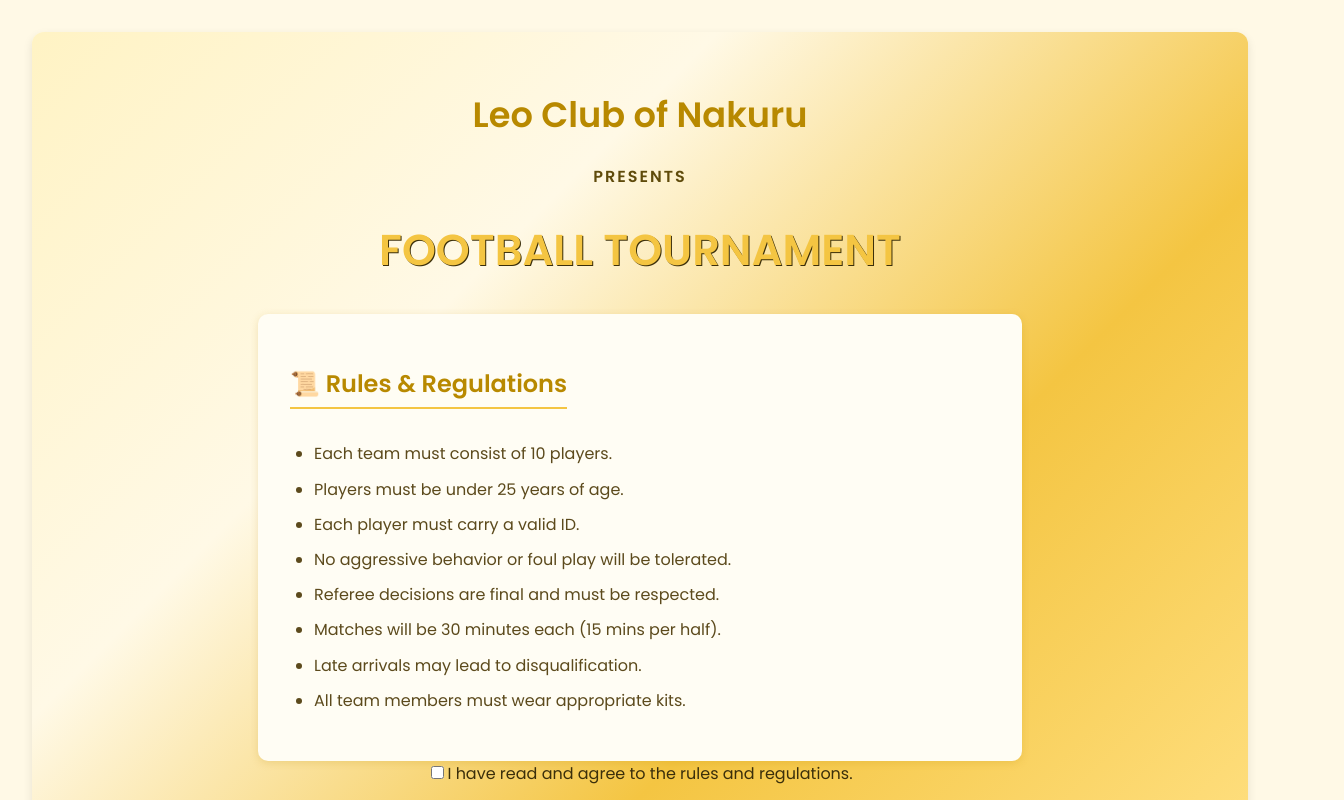
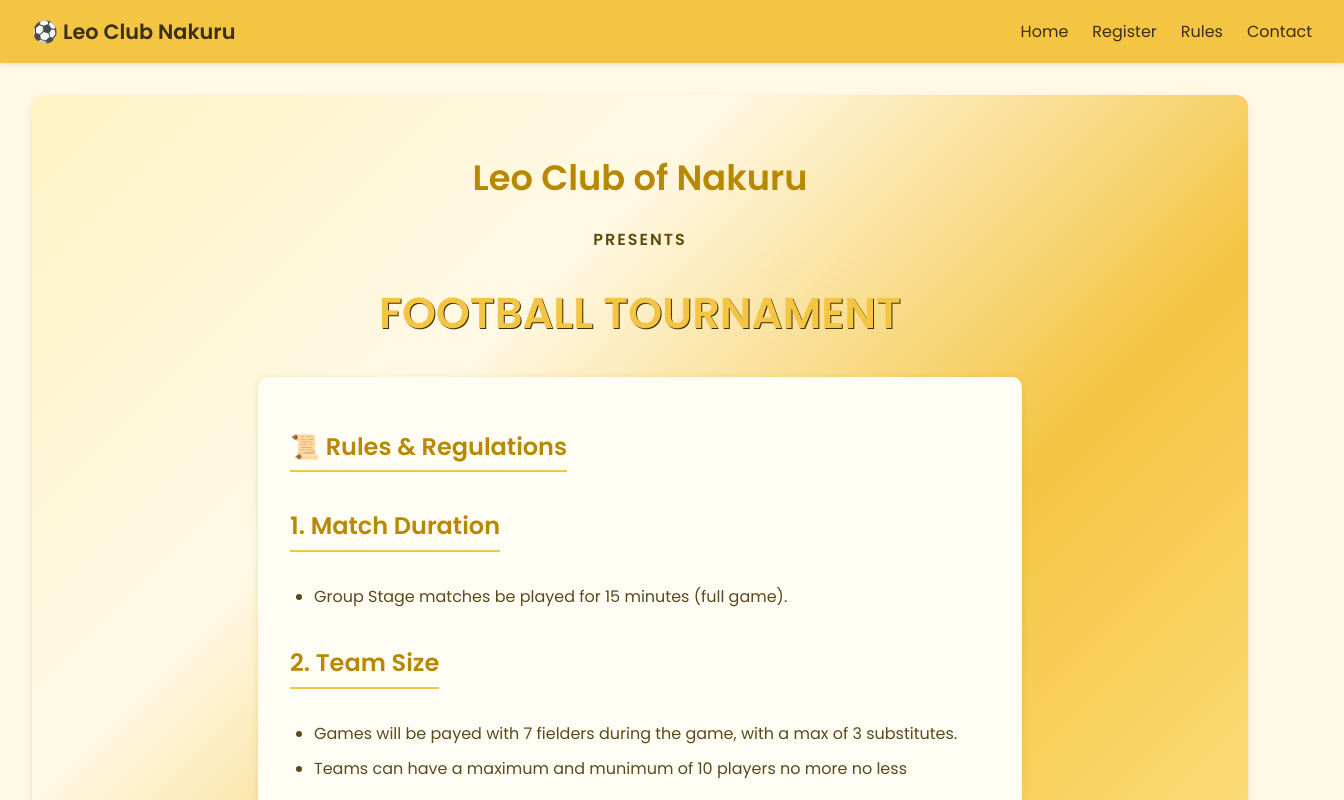
Before and after one commit to patel-vansh1607/lcon-, a React (Create React App) app: page / in a window 1280 px wide. Shown: the top 800 px of the page, 1344 px wide, since content can reach past the window. Built offline with nearby package versions, Linux system fonts and the light colour scheme.

Commit message:
adding rules

```diff
--- a/src/components/Tournament.js
+++ b/src/components/Tournament.js
@@ -1,6 +1,7 @@
 import "../styles/Tournament.css";
 import { useEffect, useState } from "react";
 import { redirect } from "react-router-dom";
+import Navbar from "./Navbar";
 
 const TournamentPage = () => {
     const [agreed, setAgreed] = useState(false);
@@ -18,22 +19,22 @@
 }, [agreed])
   return (
     <>
+        <Navbar/>
       <div className="main-div">
         <h1 className="club-name">Leo Club of Nakuru</h1>
         <h2 className="presents">PRESENTS</h2>
         <h1 className="tournament-title">FOOTBALL TOURNAMENT</h1>
 
         <div className="rules-section">
-          <h2>📜 Rules & Regulations</h2>
+          <h2>📜 Rules & Regulations</h2><br></br>
+          <h2>1. Match Duration</h2>
           <ul>
-            <li>Each team must consist of 10 players.</li>
-            <li>Players must be under 25 years of age.</li>
-            <li>Each player must carry a valid ID.</li>
-            <li>No aggressive behavior or foul play will be tolerated.</li>
-            <li>Referee decisions are final and must be respected.</li>
-            <li>Matches will be 30 minutes each (15 mins per half).</li>
-            <li>Late arrivals may lead to disqualification.</li>
-            <li>All team members must wear appropriate kits.</li>
+            <li>Group Stage matches be played for 15 minutes (full game).</li>
+          </ul>
+          <h2>2. Team Size</h2>
+          <ul>
+            <li>Games will be payed with 7 fielders during the game, with a max of 3 substitutes.</li>
+            <li>Teams can have a maximum and munimum of 10 players <span className="spot-red">no more no less</span></li>
           </ul>
         </div>
         <div className="continue-section">
```
